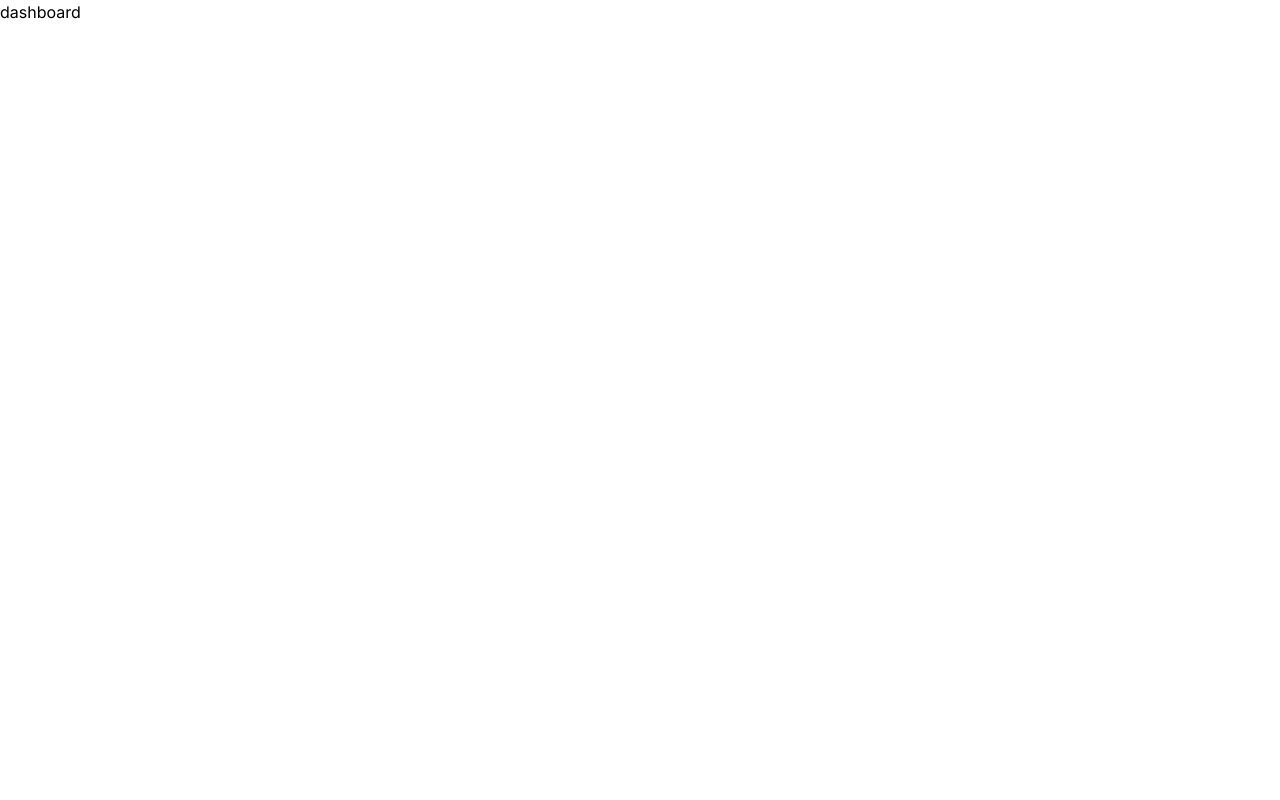
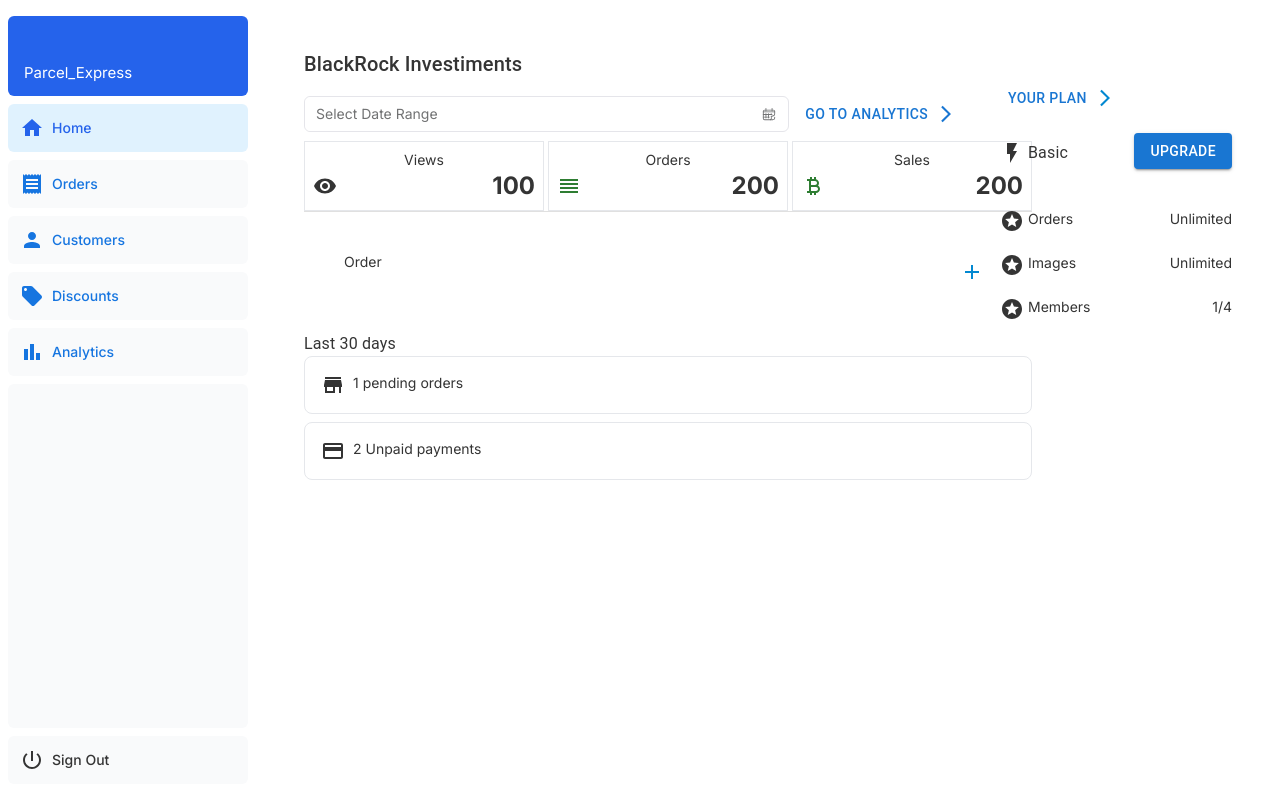
Before and after one commit to dzzirima/thi_frontend, a Next.js app: page /dashboard in a window 1280 px wide. Built offline with nearby package versions, Linux system fonts and the light colour scheme.

Commit message:
feat: working on landing page

```diff
--- /dev/null
+++ b/app/dashboard/layout.tsx
@@ -0,0 +1,12 @@
+import SideNav from "@/app/ui/navigation/side-nav"
+
+export default function Layout({ children }: { children: React.ReactNode }) {
+  return (
+    <div className="flex h-screen flex-col md:flex-row md:overflow-hidden">
+      <div className="w-full flex-none md:w-64">
+        <SideNav />
+      </div>
+      <div className="grow p-6 md:overflow-y-auto md:p-12">{children}</div>
+    </div>
+  );
+}
--- a/app/dashboard/page.tsx
+++ b/app/dashboard/page.tsx
@@ -1,8 +1,132 @@
+import { Button, IconButton, Paper, Typography } from "@mui/material";
+import MyDatePicker from "@/app/ui/utils/my-date-range-picker";
+import ArrowForwardIosIcon from "@mui/icons-material/ArrowForwardIos";
+import SummaryCard from "@/app/ui/dashboard/summary-card";
+import RemoveRedEyeIcon from "@mui/icons-material/RemoveRedEye";
+import ReorderIcon from "@mui/icons-material/Reorder";
+import Divider from "@mui/material/Divider";
+import CurrencyBitcoinIcon from "@mui/icons-material/CurrencyBitcoin";
+import AddIcon from "@mui/icons-material/Add";
+import StoreIcon from "@mui/icons-material/Store";
+import PaymentIcon from "@mui/icons-material/Payment";
+import FlashOnIcon from "@mui/icons-material/FlashOn";
+import StarsIcon from '@mui/icons-material/Stars';
+import Card from '@mui/material/Card';
+
 export default function DashBoard() {
+  return (
+    <div className="flex flex-col">
+      <div className="font-black"> <Typography variant="h6"> BlackRock Investiments</Typography></div>
+      <div className="flex flex-row">
+        <div className=" flex mt-4 left w-3/4  ">
+          <div className="flex flex-col">
+            <div className="flex  space-x-2">
+              <div className="w-2/3">
+                <MyDatePicker name="david" />
+              </div>
+              <div className="">
+                <Button endIcon={<ArrowForwardIosIcon />}>
+                  Go to Analytics
+                </Button>
+              </div>
+            </div>
+            <div className=" flex mt-2 space-x-1">
+              <SummaryCard
+                icon={<RemoveRedEyeIcon />}
+                success={true}
+                title=" Views"
+                value={100}
+              />
 
-    return (
-        <div>
-            dashboard
+              <SummaryCard
+                icon={<ReorderIcon color="success" />}
+                success={true}
+                title=" Orders"
+                value={200}
+              />
+              <SummaryCard
+                icon={<CurrencyBitcoinIcon color="success" />}
+                success={true}
+                title=" Sales"
+                value={200}
+              />
+            </div>
+            <Divider className="mt-10" />
+            <div className="flex w-full   ">
+              <div className="flex flex-row w-full justify-between p-10">
+                <div className="title flex"> Order</div>
+                <div className="addicon flex">
+                  <IconButton>
+                    <AddIcon color="info" />
+                  </IconButton>
+                </div>
+              </div>
+            </div>
+
+            <Typography> Last 30 days</Typography>
+
+            <div className="flex border rounded-lg space-x-2 p-4 ">
+              <div className="icon">
+                <StoreIcon />
+              </div>
+              <div className="content">1 pending orders</div>
+            </div>
+
+            <div className="flex border rounded-lg space-x-2 p-4 mt-2">
+              <div className="icon">
+                <PaymentIcon />
+              </div>
+              <div className="content">2 Unpaid payments</div>
+            </div>
+          </div>
         </div>
-    )
+        <div className=" flex w-1/4 flex-col">
+          <div className="">
+            <Button endIcon={<ArrowForwardIosIcon color="info" />}>
+              Your Plan
+            </Button>
+
+            {/* <Card className="p-2" variant="outlined"> */}
+            <div className="flex  w-full flex-row justify-between align-baseline mt-4">
+              <div className="flex flex-row w-full space-x-1 pt-2">
+                <div className="">
+                  <FlashOnIcon />
+                </div>
+                <div className="">
+                  <Typography> Basic</Typography>
+                </div>
+              </div>
+              <div className="">
+                <Button variant="contained"> Upgrade</Button>
+              </div>
+            </div>
+
+            <div className="flex row justify-between mt-10">
+              <div className="flex">
+                <div className=" mr-1"> <StarsIcon/> </div>
+                <div className=""> Orders</div>
+              </div>
+              <div className=""> Unlimited</div>
+            </div>
+            <div className="flex row justify-between mt-5">
+              <div className="flex">
+                <div className="mr-1"> <StarsIcon/> </div>
+                <div className=""> Images</div>
+              </div>
+              <div className=""> Unlimited</div>
+            </div>
+            <div className="flex row justify-between mt-5">
+              <div className="flex">
+                <div className="mr-1"> <StarsIcon/> </div>
+                <div className=""> Members</div>
+              </div>
+              <div className=""> 1/4</div>
+            </div>
+
+            {/* </Card> */}
+          </div>
+        </div>
+      </div>
+    </div>
+  );
 }
--- /dev/null
+++ b/app/ui/dashboard/summary-card.tsx
@@ -0,0 +1,25 @@
+import React from "react";
+
+type pros = {
+  title: string;
+  icon: any;
+  value: number;
+  success: boolean;
+};
+const SummaryCard:any = ({ title, icon, value, success }: pros) => {
+  return (
+    <div className="bg-white flex flex-col justify-between w-60 border p-2 m-2rounded-lg">
+      <div className=" flex items-center justify-center">
+        <p className="text-grey-600">{title}</p>
+      </div>
+      <div className="flex flex-row w-full  items-center  justify-between">
+        {icon}
+        <p className="text-2xl font-bold items-center justify-center">
+          {value}
+        </p>
+      </div>
+    </div>
+  );
+};
+
+export default SummaryCard;
--- /dev/null
+++ b/app/ui/navigation/company-logo.tsx
@@ -0,0 +1,12 @@
+
+export default function CompanyLogo() {
+
+  return (
+    <div
+      className={`flex flex-row items-center leading-none text-white`}
+    >
+      {/* <AddAlarmSharpIcon className="h-12 w-12 rotate-[15deg]" /> */}
+      <p className="text-[15px] ">Parcel_Express</p>
+    </div>
+  );
+}
--- /dev/null
+++ b/app/ui/navigation/nav-links.tsx
@@ -0,0 +1,50 @@
+'use client';
+
+import HomeIcon from '@mui/icons-material/Home';
+import ReceiptIcon from '@mui/icons-material/Receipt';
+import PersonIcon from '@mui/icons-material/Person';
+import Link from 'next/link';
+import { usePathname } from 'next/navigation';
+import clsx from 'clsx';
+import BarChartIcon from '@mui/icons-material/BarChart';
+import LocalOfferIcon from '@mui/icons-material/LocalOffer';
+
+
+const links = [
+  { name: 'Home', href: '/dashboard', icon: HomeIcon },
+  {
+    name: 'Orders',
+    href: '/dashboard/orders',
+    icon: ReceiptIcon,
+  },
+  { name: 'Customers', href: '/dashboard/customers', icon: PersonIcon },
+  { name: 'Discounts', href: '/dashboard/customers', icon: LocalOfferIcon },
+  { name: 'Analytics', href: '/dashboard/customers', icon: BarChartIcon },
+];
+
+export default function NavLinks() {
+  const pathname = usePathname();
+
+  return (
+    <>
+      {links.map((link) => {
+        const LinkIcon = link.icon;
+        return (
+          <Link
+            key={link.name}
+            href={link.href}
+            className={clsx(
+              'flex h-[48px] grow items-center justify-center gap-2 rounded-md bg-gray-50 p-3 text-sm font-medium hover:bg-sky-100 hover:text-blue-600 md:flex-none md:justify-start md:p-2 md:px-3',
+              {
+                'bg-sky-100 text-blue-600': pathname === link.href,
+              },
+            )}
+          >
+            <LinkIcon className="w-6" />
+            <p className="hidden md:block">{link.name}</p>
+          </Link>
+        );
+      })}
+    </>
+  );
+}
--- /dev/null
+++ b/app/ui/navigation/side-nav.tsx
@@ -0,0 +1,37 @@
+import Link from 'next/link';
+import NavLinks from './nav-links';
+// import AcmeLogo from '@/app/ui/acme-logo';
+import CompanyLogo from "@/app/ui/navigation/company-logo"
+
+import PowerSettingsNewIcon from '@mui/icons-material/PowerSettingsNew';
+// import { signOutAction } from '@/app/service/signout';
+
+export default function SideNav() {
+  return (
+    <div className="flex h-full flex-col px-3 py-4 md:px-2">
+      <Link
+        className="mb-2 flex h-20 items-end justify-start rounded-md bg-blue-600 p-4 md:h-20"
+        href="/"
+      >
+        <div className="w-10 text-white md:w-10">
+         <CompanyLogo/>
+        </div>
+      </Link>
+      <div className="flex grow flex-row justify-between space-x-2 md:flex-col md:space-x-0 md:space-y-2">
+        <NavLinks />
+        <div className="hidden h-auto w-full grow rounded-md bg-gray-50 md:block"></div>
+        <form
+          action={async () => {
+            'use server';
+            // await signOutAction();
+          }}
+        >
+          <button className="flex h-[48px] w-full grow items-center justify-center gap-2 rounded-md bg-gray-50 p-3 text-sm font-medium hover:bg-sky-100 hover:text-blue-600 md:flex-none md:justify-start md:p-2 md:px-3">
+            <PowerSettingsNewIcon className="w-6" />
+            <div className="hidden md:block">Sign Out</div>
+          </button>
+        </form>
+      </div>
+    </div>
+  );
+}
--- /dev/null
+++ b/app/ui/utils/my-date-range-picker.tsx
@@ -0,0 +1,12 @@
+import { DatePicker, DateRangePicker } from "rsuite";
+import "rsuite/dist/rsuite.css";
+
+export default function MyDatePicker({name}:{
+    name: string
+}) {
+  return (
+    <div className="w-full">
+     < DateRangePicker block format="MM/dd/yyyy hh:mm aa"   placeholder="Select Date Range" name="availability" />
+    </div>
+  );
+}
```
